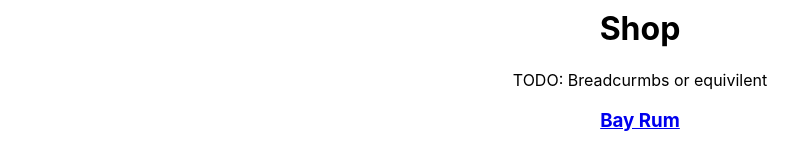
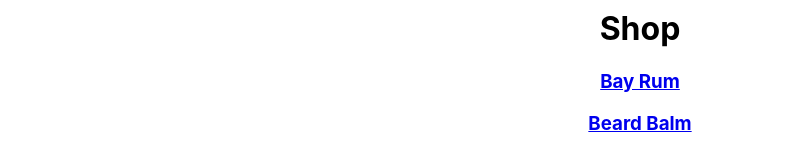
Before and after one commit to MCKevmeister/TheLocalBarbershop_React, a React (Create React App) app in the folder local-barber-shop-website/: page /shop in a window 1280 px wide. Shown: the part 187-339 px from the top of the page, without its empty margins (0-807 px from the left). Built offline with nearby package versions, Linux system fonts and the light colour scheme; the HTML template or start-up script is replaced by a standard one.

Commit message:
Comments in code

```diff
--- a/local-barber-shop-website/src/pages/ShopPage.js
+++ b/local-barber-shop-website/src/pages/ShopPage.js
@@ -2,10 +2,11 @@ import React from "react";
 import { Link } from "react-router-dom";
 import products from "./productContent";
 
+// Displays a product component
 const ShopPage = () => (
   <>
     <h1>Shop</h1>
-    <p>TODO: Breadcurmbs or equivilent</p>
+    {/* TODO: Breadcurmbs or equivilent */}
     {products.map((product, key) => (
       <Link key={key} to={`/product/${product.name}`}>
         <h3>{product.title}</h3>
--- a/local-barber-shop-website/src/pages/productContent.js
+++ b/local-barber-shop-website/src/pages/productContent.js
@@ -1,3 +1,4 @@
+// List of products that are displayed in the store
 const products = [
   {
     name: "bay-rum",
```
